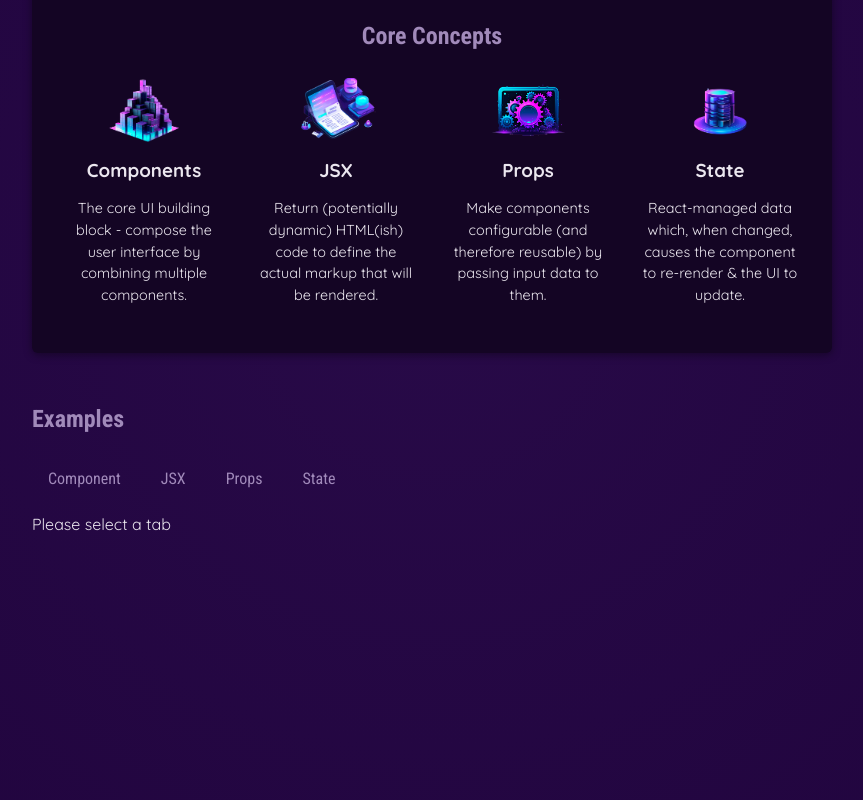
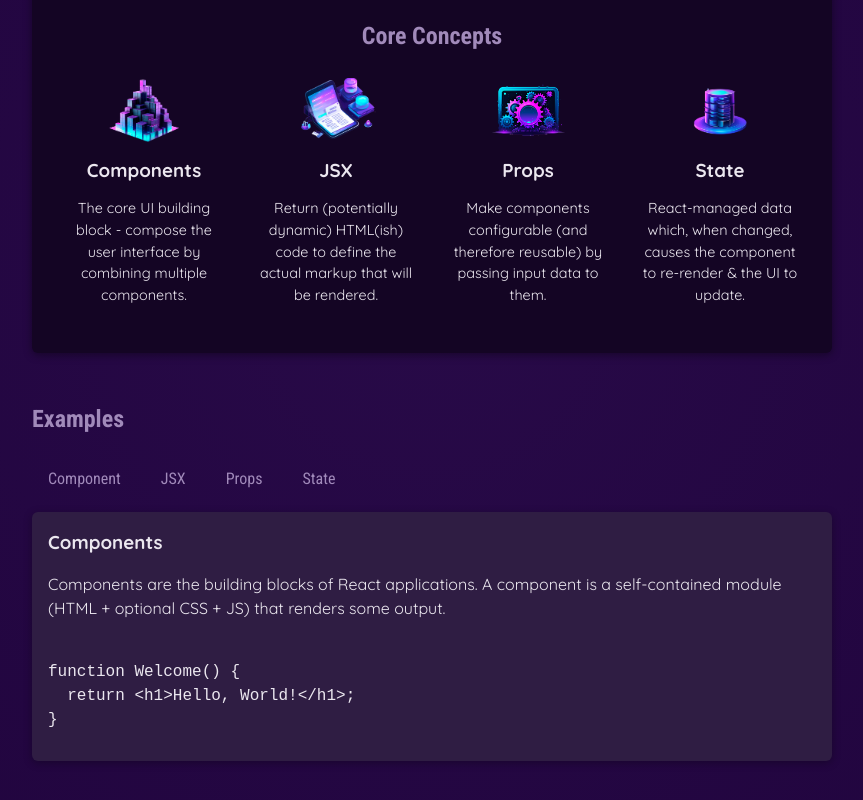
Before and after one commit to neertoon/REACT-COURSE-23, a React (Vite) app: page / in a window 1280 px wide. Shown: the part 346-1146 px from the top of the page, without its empty margins (208-1071 px from the left). Built offline with nearby package versions, Linux system fonts and the light colour scheme.

Commit message:
STATE - ładowanie zawartości na podstawie tablicy danych

```diff
--- a/src/App.jsx
+++ b/src/App.jsx
@@ -4,8 +4,9 @@
 import Header from "./components/Header/Header";
 import CoreConcept from "./components/CoreConcept";
 import TabButton from "./components/TabButton";
+import { EXAMPLES } from './data.js';
 function App() {
-    const [ selectedTopic, setSelectedTopic ] = useState("Please select a tab");
+    const [ selectedTopic, setSelectedTopic ] = useState("components");
 
     function handleSelect(element) {
         setSelectedTopic(element);
@@ -35,10 +36,14 @@
                         <TabButton onSelect={() => handleSelect('props')}>Props</TabButton>
                         <TabButton onSelect={() => handleSelect('state')}>State</TabButton>
                     </menu>
-                    <div className="tab-content">
-                        <p>
-                            {selectedTopic}
-                        </p>
+                    <div id="tab-content">
+                        <h3>{EXAMPLES[selectedTopic].title}</h3>
+                        <p>{EXAMPLES[selectedTopic].description}</p>
+                        <pre>
+                            <code>
+                                {EXAMPLES[selectedTopic].code}
+                            </code>
+                        </pre>
                     </div>
                 </section>
             </main>
--- a/src/data.js
+++ b/src/data.js
@@ -29,3 +29,54 @@
       'React-managed data which, when changed, causes the component to re-render & the UI to update.',
   },
 ];
+
+export const EXAMPLES = {
+  components: {
+    title: 'Components',
+    description:
+      'Components are the building blocks of React applications. A component is a self-contained module (HTML + optional CSS + JS) that renders some output.',
+    code: `
+function Welcome() {
+  return <h1>Hello, World!</h1>;
+}`,
+  },
+  jsx: {
+    title: 'JSX',
+    description:
+      'JSX is a syntax extension to JavaScript. It is similar to a template language, but it has full power of JavaScript (e.g., it may output dynamic content).',
+    code: `
+<div>
+  <h1>Welcome {userName}</h1>
+  <p>Time to learn React!</p>
+</div>`,
+  },
+  props: {
+    title: 'Props',
+    description:
+      'Components accept arbitrary inputs called props. They are like function arguments.',
+    code: `
+function Welcome(props) {
+  return <h1>Hello, {props.name}</h1>;
+}`,
+  },
+  state: {
+    title: 'State',
+    description:
+      'State allows React components to change their output over time in response to user actions, network responses, and anything else.',
+    code: `
+function Counter() {
+  const [isVisible, setIsVisible] = useState(false);
+
+  function handleClick() {
+    setIsVisible(true);
+  }
+
+  return (
+    <div>
+      <button onClick={handleClick}>Show Details</button>
+      {isVisible && <p>Amazing details!</p>}
+    </div>
+  );
+}`,
+  },
+};
```
